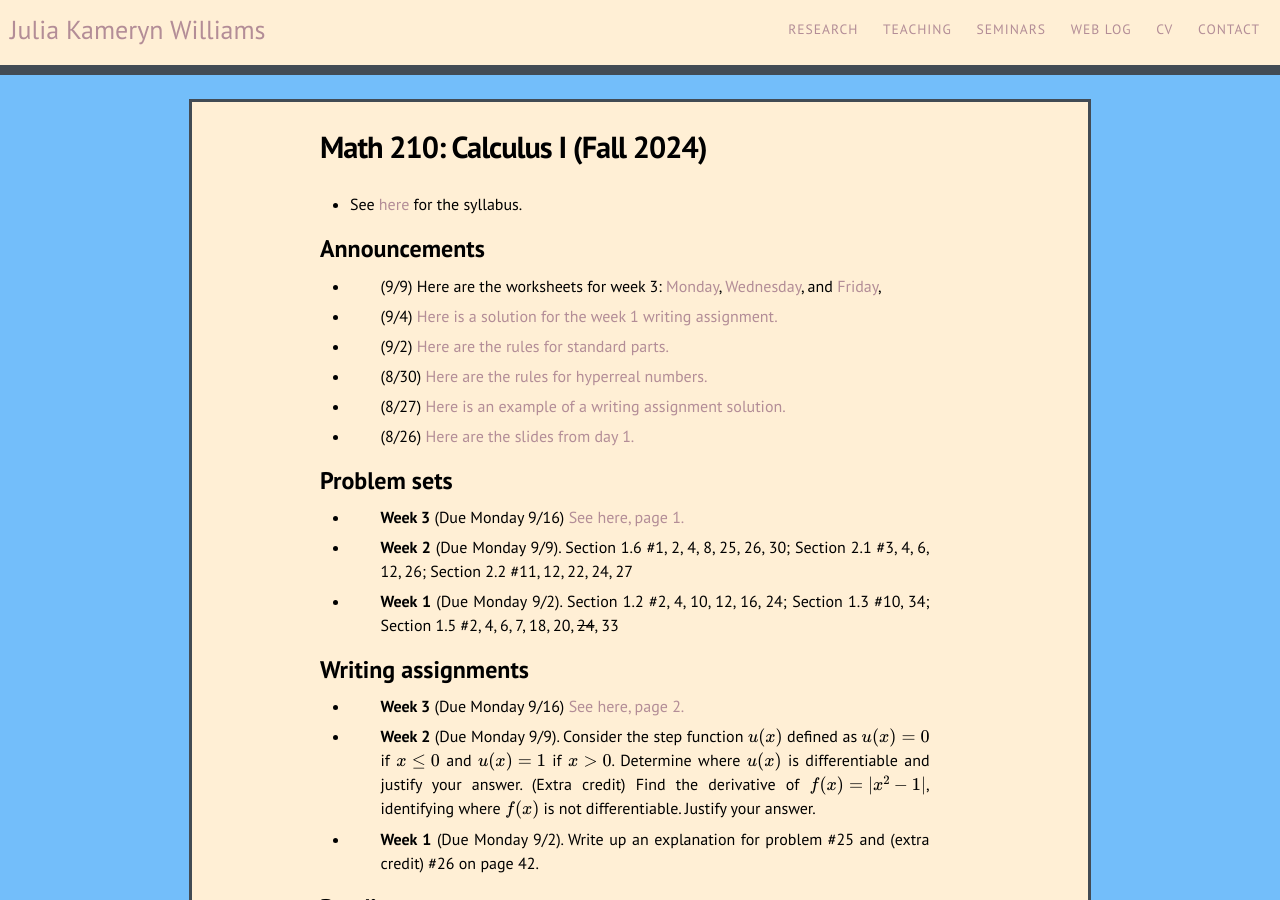
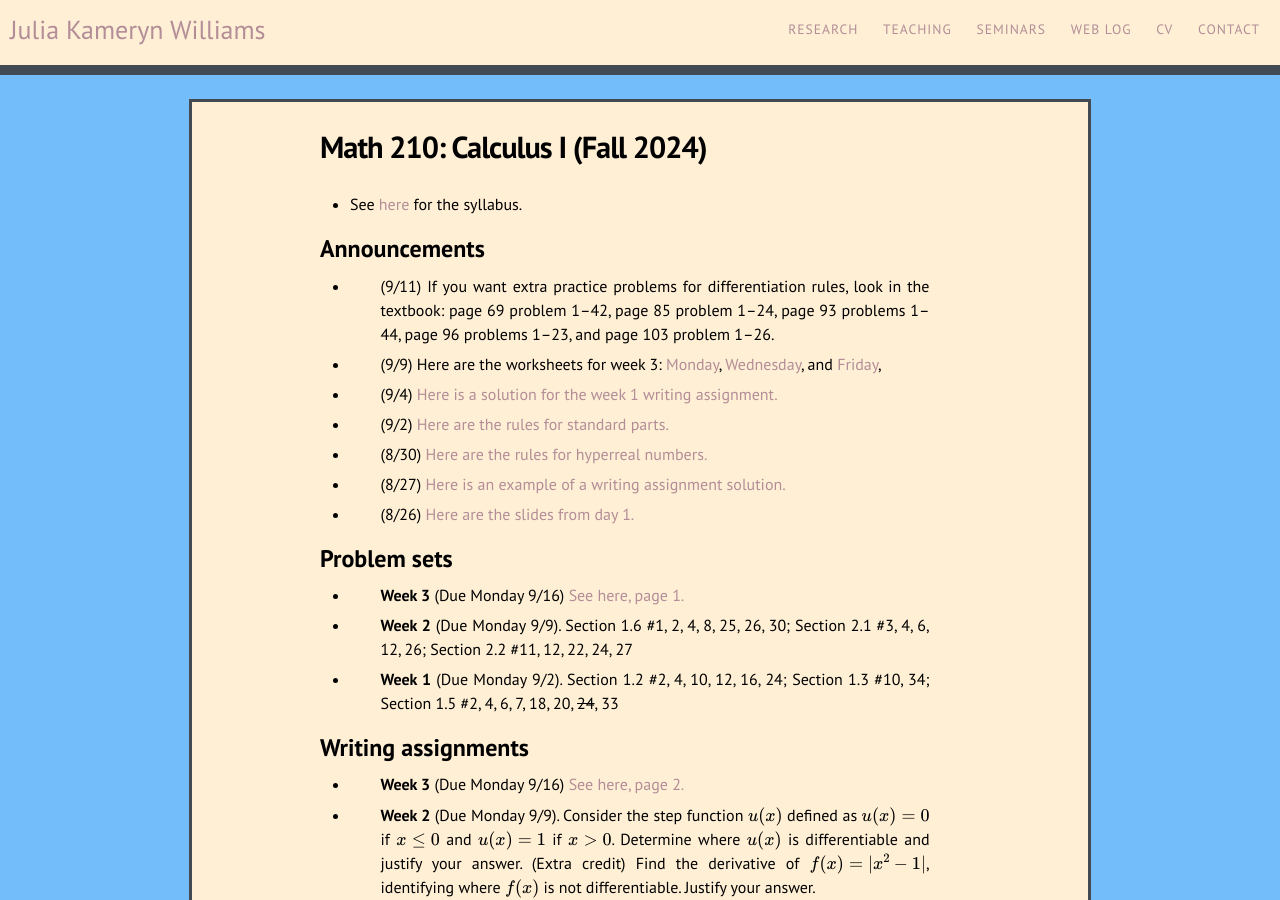
Before and after one commit to kamerynjw/kamerynjw.github.io, a Jekyll site: the page built from teaching/2024/math210.md, in a window 1280 px wide and 900 px high. Built offline with Jekyll 4.4.1, drawn with Linux system fonts in a browser that asks for light colours; nearby versions of some CDN libraries; formulas are drawn with MathJax 3.

Commit message:
gave extra practice problems

```diff
--- a/teaching/2024/math210.md
+++ b/teaching/2024/math210.md
@@ -9,6 +9,8 @@ permalink: /teaching/2024/math210/
 
 Announcements
 -------------
+
+* (9/11) If you want extra practice problems for differentiation rules, look in the textbook: page 69 problem 1--42, page 85 problem 1--24, page 93 problems 1--44, page 96 problems 1--23, and page 103 problem 1--26.
 
 * (9/9) Here are the worksheets for week 3: [Monday]({{ page.url }}rules1.pdf), [Wednesday]({{ page.url }}rules2.pdf), and [Friday]({{ page.url }}rules3.pdf),
 
```
